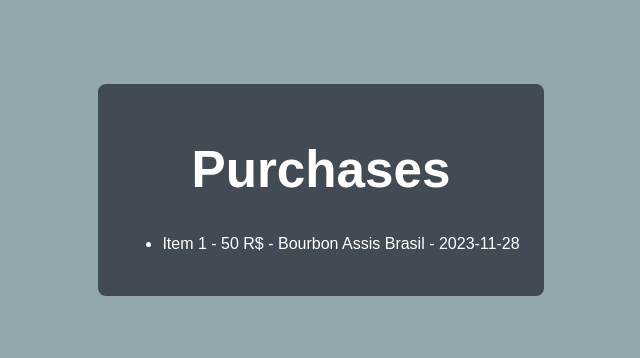
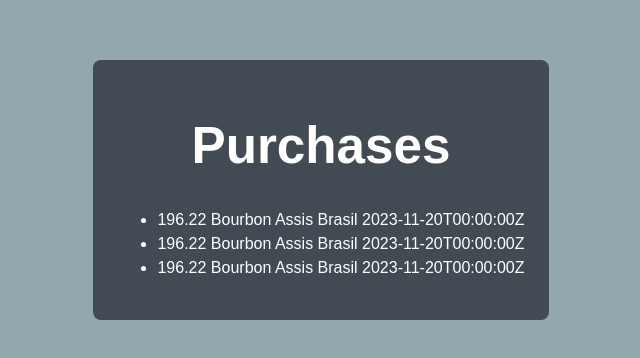
Before and after one commit to hiramfernandes/react-purchases, a React (Vite) app: page /purchases in a window 1280 px wide. Shown: the part 210-568 px from the top of the page, without its empty margins (319-959 px from the left). Built offline with nearby package versions, Linux system fonts and the light colour scheme.

Commit message:
User List consuming from props

```diff
--- a/src/App.jsx
+++ b/src/App.jsx
@@ -5,6 +5,32 @@
 import ListPurchases from './components/purchases/ListPurchases';
 
 function App() {
+  const DUMMY_PURCHASES = [
+    {
+        "id": "655bc864a924696403ac1d45",
+        "purchaseDate": "2023-11-20T00:00:00Z",
+        "purchaseUrl": "https://dfe-portal.svrs.rs.gov.br/Dfe/QrCodeNFce?p=43230993015006002590651150005011201202790587|2|1|1|079DC64445ACAA8946FD5649F8595DAA569B8633",
+        "vendorName": "Bourbon Assis Brasil",
+        "totalAmount": 196.22,
+    },
+    {
+        "id": "655bc864a924696403ac1d452",
+        "purchaseDate": "2023-11-20T00:00:00Z",
+        "purchaseUrl": "https://dfe-portal.svrs.rs.gov.br/Dfe/QrCodeNFce?p=43230993015006002590651150005011201202790587|2|1|1|079DC64445ACAA8946FD5649F8595DAA569B8633",
+        "vendorName": "Bourbon Assis Brasil",
+        "totalAmount": 196.22,
+        "items": []
+    },
+    {
+      "id": "655bc864a924696403ac1d453",
+      "purchaseDate": "2023-11-20T00:00:00Z",
+      "purchaseUrl": "https://dfe-portal.svrs.rs.gov.br/Dfe/QrCodeNFce?p=43230993015006002590651150005011201202790587|2|1|1|079DC64445ACAA8946FD5649F8595DAA569B8633",
+      "vendorName": "Bourbon Assis Brasil",
+      "totalAmount": 196.22,
+      "items": []
+  }
+];
+
   return (
     <Router>
       <Switch>
@@ -12,7 +38,7 @@
           <CreatePurchase />
         </Route>
         <Route path="/purchases" exact >
-          <ListPurchases />
+          <ListPurchases items={DUMMY_PURCHASES} />
         </Route>
         <Redirect to="/purchases" />
       </Switch>
--- a/src/components/purchases/ListPurchases.jsx
+++ b/src/components/purchases/ListPurchases.jsx
@@ -1,30 +1,17 @@
-const ListPurchases = () => {
-    const DUMMY_PURCHASES = [
-        {
-            "id": "655bc864a924696403ac1d45",
-            "purchaseDate": "2023-11-20T00:00:00Z",
-            "purchaseUrl": "https://dfe-portal.svrs.rs.gov.br/Dfe/QrCodeNFce?p=43230993015006002590651150005011201202790587|2|1|1|079DC64445ACAA8946FD5649F8595DAA569B8633",
-            "vendorName": "Bourbon Assis Brasil",
-            "totalAmount": 196.22,
-        },
-        {
-            "id": "655bc864a924696403ac1d45",
-            "purchaseDate": "2023-11-20T00:00:00Z",
-            "purchaseUrl": "https://dfe-portal.svrs.rs.gov.br/Dfe/QrCodeNFce?p=43230993015006002590651150005011201202790587|2|1|1|079DC64445ACAA8946FD5649F8595DAA569B8633",
-            "vendorName": "Bourbon Assis Brasil",
-            "totalAmount": 196.22,
-            "items": []
-        }
-    ];
-
+const ListPurchases = (props) => {
+    if (props.items.length === 0) {
+        return <div className="center">
+            <h2>No purchases found.</h2>
+        </div>
+    }
 
     return (
         <div className='createExpense__placeholder'>
             <h1>Purchases</h1>
             <ul>
-                <li className='expense-item'>
-                    Item 1 - 50 R$ - Bourbon Assis Brasil - 2023-11-28
-                </li>
+                {props.items.map(purchase => (
+                    <li key={purchase.id} > {purchase.totalAmount} {purchase.vendorName} {purchase.purchaseDate.toString()} </li>
+                ))}
             </ul>
         </div>
     )
--- a/src/index.css
+++ b/src/index.css
@@ -56,6 +56,13 @@
   outline: 4px auto -webkit-focus-ring-color;
 }
 
+.center {
+  text-align: center;
+  display: flex;
+  justify-content: center;
+  align-items: center;
+}
+
 @media (prefers-color-scheme: light) {
   :root {
     color: #213547;
```
